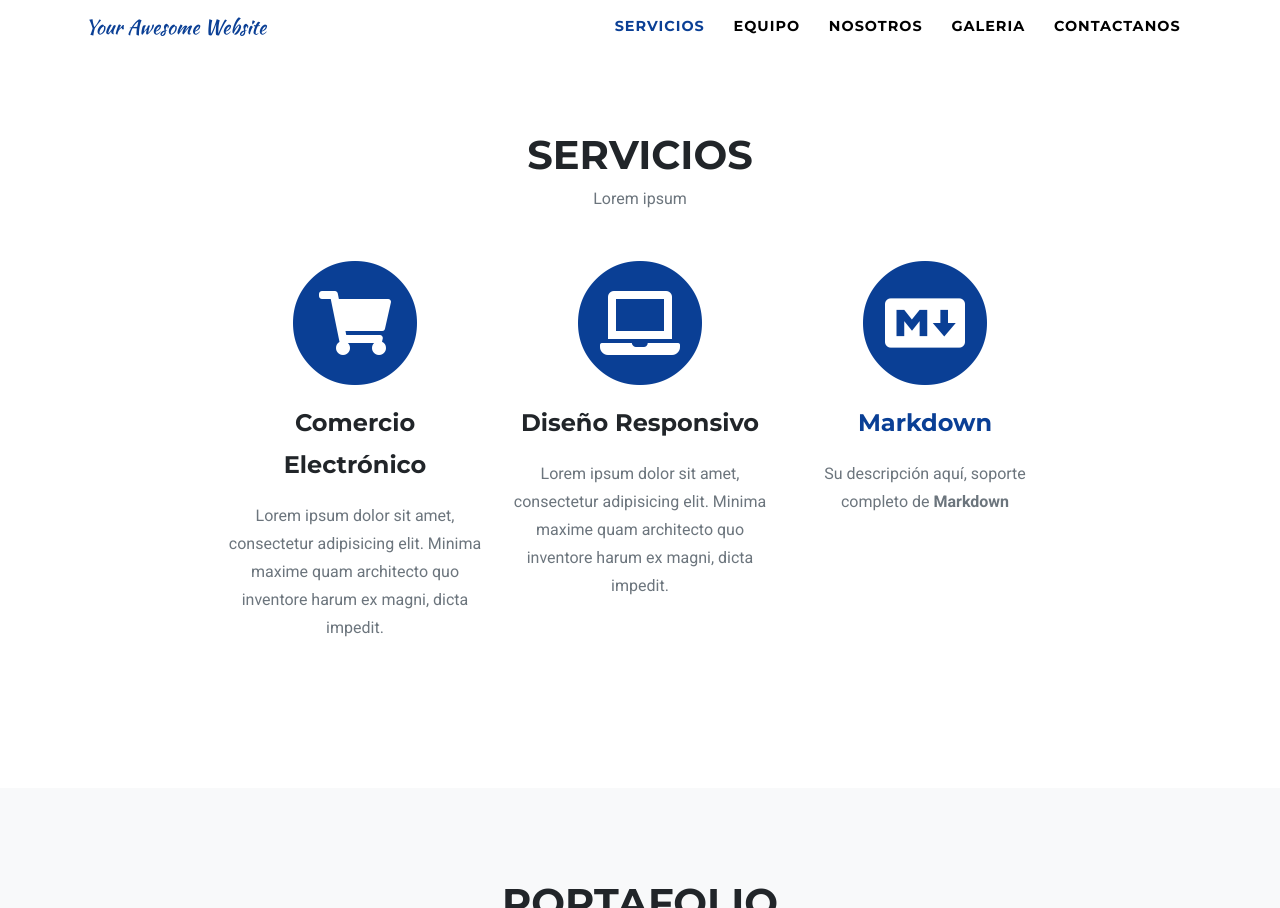
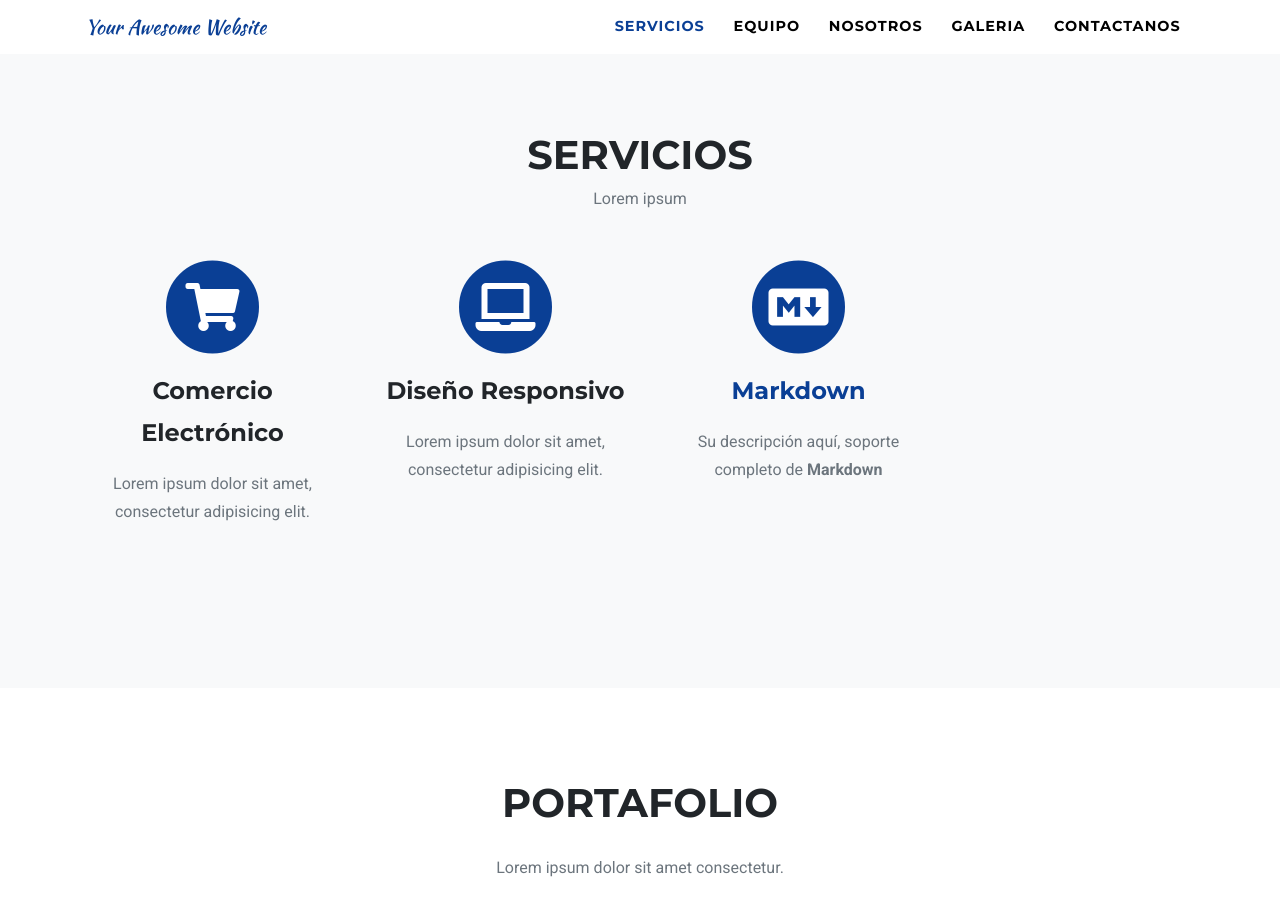
Before and after one commit to miorganizacioncbp/theme, a Jekyll site: the page built from index.md, in a window 1280 px wide and 1400 px high, scrolled down 1114 px, cut to the strip 0-908 px from the top of the window. Built offline with Jekyll 4.4.1, drawn with Linux system fonts in a browser that asks for light colours; some web fonts are replaced.

Commit message:
update bootstrap 5.3.1

```diff
--- a/_data/sitetext.yml
+++ b/_data/sitetext.yml
@@ -22,13 +22,13 @@ en: &DEFAULT_EN
     section: services
     list:
       - title: "E-Commerce"
-        desc: "Lorem ipsum dolor sit amet, consectetur adipisicing elit. Minima maxime quam architecto quo inventore harum ex magni, dicta impedit."
+        desc: "Lorem ipsum dolor sit amet, consectetur adipisicing elit. "
         icon: fas fa-shopping-cart #find more at https://fontawesome.com/icons
       - title: "Responsive Design"
-        desc: "Lorem ipsum dolor sit amet, consectetur adipisicing elit. Minima maxime quam architecto quo inventore harum ex magni, dicta impedit."
+        desc: "Lorem ipsum dolor sit amet, consectetur adipisicing elit. ."
         icon: fas fa-laptop
       - title: "Responsive Design"
-        desc: "Lorem ipsum dolor sit amet, consectetur adipisicing elit. Minima maxime quam architecto quo inventore harum ex magni, dicta impedit."
+        desc: "Lorem ipsum dolor sit amet, consectetur adipisicing elit.."
         icon: fas fa-laptop
       - title: "[Markdown](https://en.wikipedia.org/wiki/Markdown)"
         desc: "Your description here, full **Markdown** support"
@@ -159,10 +159,10 @@ es: &DEFAULT_ES
     section: servicios
     list:
       - title: "Comercio Electrónico"
-        desc: "Lorem ipsum dolor sit amet, consectetur adipisicing elit. Minima maxime quam architecto quo inventore harum ex magni, dicta impedit."
+        desc: "Lorem ipsum dolor sit amet, consectetur adipisicing elit. "
         icon: fas fa-shopping-cart #find more at https://fontawesome.com/icons
       - title: "Diseño Responsivo"
-        desc: "Lorem ipsum dolor sit amet, consectetur adipisicing elit. Minima maxime quam architecto quo inventore harum ex magni, dicta impedit."
+        desc: "Lorem ipsum dolor sit amet, consectetur adipisicing elit. "
         icon: fas fa-laptop
       - title: "[Markdown](https://en.wikipedia.org/wiki/Markdown)"
         desc: "Su descripción aquí, soporte completo de **Markdown**"
--- a/_includes/clients.html
+++ b/_includes/clients.html
@@ -1,8 +1,12 @@
 <!-- Clients -->
 {% if site.locale and site.locale != "" and site.locale != nil %}
-  <section class="py-5" id="{{ site.data.sitetext[site.locale].clients.section | default: "clients" }}">
+  <section class="page-section" id="{{site.data.sitetext[site.locale].client.section | default: "clients" }}">
     <div class="container">
-      <h2 class="text-center mb-4">Nuestros clientes</h2>
+      <div class="row">
+        <div class="col-lg-12 text-center">
+          <h2 class="section-heading text-uppercase">{{ site.data.sitetext[site.locale].client.section | markdownify | default: "Client" }}</h2>
+        </div>
+      </div>
       <div class="row justify-content-center" {% if site.data.sitetext[site.locale].clients.horizontal-scrolling == "yes" %} id="scrolling-clients" {% endif %}>
         {% for client in site.data.sitetext[site.locale].clients.list %}
           <div class="col-lg-3 col-md-4 col-sm-6 col-6 text-center">
@@ -17,7 +21,7 @@
 {% else %}
 <section class="py-5" id="{{ site.data.sitetext.clients.section | default: "clients" }}">
   <div class="container">
-    <h2 class="text-center mb-4">Nuestros clientes</h2>
+    <h2 class="section-heading text-uppercase">Nuestros clientes</h2>
     <div class="row justify-content-center" {% if site.data.sitetext.clients.horizontal-scrolling == "yes" %} id="scrolling-clients" {% endif %}>
       {% for client in site.data.sitetext.clients.list %}
         <div class="col-md-3 col-sm-6 text-center">
--- a/_includes/portfolio_grid.html
+++ b/_includes/portfolio_grid.html
@@ -1,6 +1,6 @@
 <!-- Portfolio Grid -->
 {% if site.locale and site.locale != "" and site.locale != nil %}
-<section class="bg-light page-section" id="{{ site.data.sitetext.portfolio.section | default: "portfolio" }}">
+<section class="page-section" id="{{ site.data.sitetext.portfolio.section | default: "portfolio" }}">
   <div class="container">
     <div class="row">
       <div class="col-lg-12 text-center">
--- a/_includes/services.html
+++ b/_includes/services.html
@@ -1,6 +1,6 @@
 <!-- Services -->
 {% if site.locale and site.locale != "" and site.locale != nil %}
-  <section class="page-section" id="{{ site.data.sitetext[site.locale].services.section | default: "services" }}">
+  <section class="bg-light page-section" id="{{ site.data.sitetext[site.locale].services.section | default: "services" }}">
     <div class="container">
 
       <div class="row">
@@ -12,15 +12,17 @@
         </div>
       </div>
 
-      <div class="row justify-content-center">
+      <div class="row scroll-container">
         {% for service in site.data.sitetext[site.locale].services.list %}
           <div class="col-lg-3 col-md-4 col-sm-6 col-6 text-center">
-          <span class="fa-stack fa-4x">
-            <i class="fas fa-circle fa-stack-2x text-primary"></i>
-            <i class="{{ service.icon | default: "fas fa-shopping-cart" }} fa-stack-1x fa-inverse"></i>
+            <span class="fa-stack fa-3x icon-responsive">
+              <i class="fas fa-circle fa-stack-2x text-primary "></i>
+              <i class="{{ service.icon | default: 'fas fa-shopping-cart' }} fa-stack-1x fa-inverse"></i>
             </span>
             <h4 class="service-heading">{{ service.title | markdownify }}</h4>
-          {% if service.desc %}<div class="text-muted">{{ service.desc | markdownify }}</div>{% endif %}
+            {% if service.desc %}
+              <div class="text-muted">{{ service.desc | markdownify }}</div>
+            {% endif %}
           </div>
         {% endfor %}
       </div>
@@ -43,9 +45,9 @@
     <div class="row justify-content-center text-center">
       {% for service in site.data.sitetext.services.list %}
         <div class="col-md-3">
-          <span class="fa-stack fa-4x">
+          <span class="fa-stack fa-4x icon-responsive">
             <i class="fas fa-circle fa-stack-2x text-primary"></i>
-            <i class="{{ service.icon | default: "fas fa-shopping-cart" }} fa-stack-1x fa-inverse"></i>
+            <i class="{{ service.icon | default: 'fas fa-shopping-cart' }} fa-stack-1x fa-inverse"></i>
           </span>
           <h4 class="service-heading">{{ service.title | markdownify }}</h4>
           {% if service.desc %}
--- a/_sass/layout/_services.scss
+++ b/_sass/layout/_services.scss
@@ -14,3 +14,46 @@
 .col-6 {
   margin-bottom: 20px; // Espaciado entre elementos
 }
+
+.icon-responsive {
+  font-size: 50%;
+}
+
+@media (max-width: 768px) {
+  .icon-responsive {
+    font-size: 50%;
+  }
+}
+
+@media (max-width: 576px) {
+  .icon-responsive {
+    font-size: 50%;
+  }
+}
+
+.scroll-container {
+  display: flex; /* Flexbox para mantener los ítems en fila */
+  flex-wrap: nowrap; /* Evita que los ítems bajen a otra fila */
+  gap: 0.5rem; /* Espacio entre ítems */
+  overflow-x: auto; /* Activa el scroll horizontal */
+  padding-bottom: 1rem; /* Espacio para evitar recortes al hacer scroll */
+  scroll-behavior: smooth; /* Desplazamiento suave */
+  scroll-snap-type: x mandatory; /* Ancla los ítems para un desplazamiento uniforme */
+}
+
+.scroll-container > div {
+  scroll-snap-align: start; /* Cada ítem se alinea al inicio */
+}
+
+.scroll-container::-webkit-scrollbar {
+  height: 6px; /* Tamaño del scrollbar horizontal */
+}
+
+.scroll-container::-webkit-scrollbar-thumb {
+  background-color: #888; /* Color del scrollbar */
+  border-radius: 4px;
+}
+
+.scroll-container::-webkit-scrollbar-thumb:hover {
+  background-color: #555; /* Color del scrollbar al pasar el mouse */
+}
--- a/package.json
+++ b/package.json
@@ -1,5 +1,6 @@
 {
   "dependencies": {
+    "bootstrap": "^5.3.1",
     "popper.js": "^1.12.3"
   }
 }
```
Also changed, not shown: 1 other file. Lines whose indentation alone changed are shown as unchanged.
